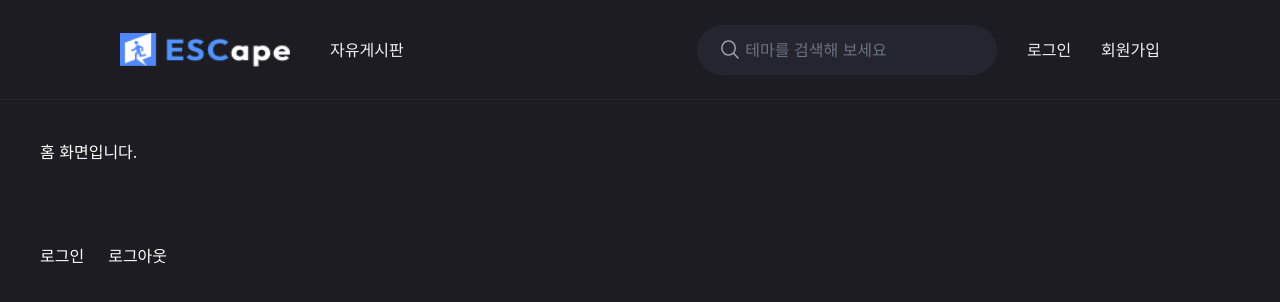
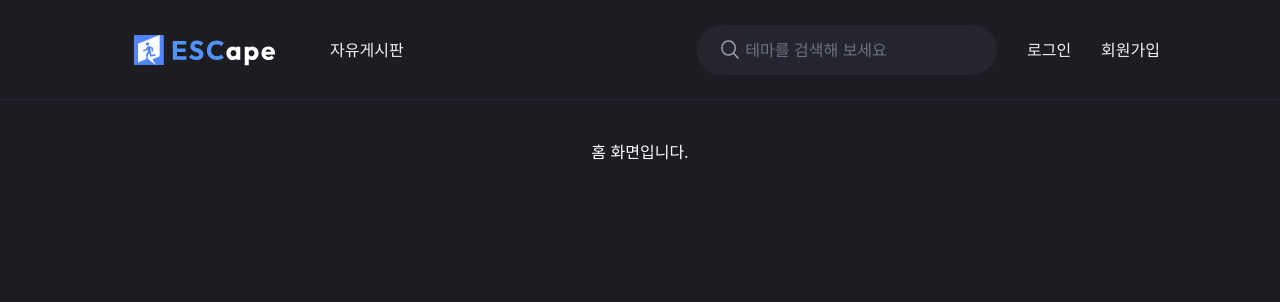
Before and after one commit to ojm51/ESCape, a Next.js app: page / in a window 1280 px wide. Shown: the top 302 px of the page. Built offline with nearby package versions, Linux system fonts and the light colour scheme.

Commit message:
fix: 헤더 내용 변경

```diff
--- a/src/components/@shared/layout/Header.tsx
+++ b/src/components/@shared/layout/Header.tsx
@@ -2,15 +2,23 @@ import Image from 'next/image'
 import { PropsWithChildren, useEffect, useState } from 'react'
 import Link from 'next/link'
 import iconHamburger from '@icons/icon_hamburger.svg'
-import logoBig from '@images/logo_big_image.png'
+import logoBig from '@images/logo.svg'
 import iconGlass from '@icons/icon_glass.svg'
+import defaultProfileImage from '@images/user_default.svg'
 import { useRouter } from 'next/router'
 import classNames from 'classnames'
+import { useAuth } from '@/contexts/AuthProvider'
 
 export default function Header({ children }: PropsWithChildren) {
+  const { user, logout } = useAuth()
   const [isLogin, setIsLogin] = useState(false)
   const { pathname } = useRouter()
-  //엑세스 토큰이 있으면 내프로필, 없으면 로그인
+
+  const handleLogout = () => {
+    logout()
+  }
+
+  // 엑세스 토큰이 있으면 내프로필, 없으면 로그인
   useEffect(() => {
     const accessToken = localStorage.getItem('accessToken')
     if (accessToken) {
@@ -18,7 +26,8 @@ export default function Header({ children }: PropsWithChildren) {
     } else {
       setIsLogin(false)
     }
-  }, [])
+  }, [user])
+
   return (
     <>
       {!pathname.includes('sign') && (
@@ -45,12 +54,24 @@ export default function Header({ children }: PropsWithChildren) {
                 <Image src={iconGlass} alt="테마검색" width={18.38} height={18.38} className="hidden md:block" />
                 <input placeholder="테마를 검색해 보세요" />
               </div>
-              {isLogin ? (
-                <Link href="/mypage">내 프로필</Link>
+              {user ? (
+                <>
+                  <Link href="/mypage" className="flex items-center gap-3">
+                    <div className="relative h-[42px] w-[42px] rounded-full overflow-hidden bg-brand-black-light">
+                      <Image
+                        src={user.image || defaultProfileImage}
+                        alt="프로필 이미지"
+                        onError={(e) => (e.currentTarget.src = defaultProfileImage.src)}
+                      />
+                    </div>
+                    {user.nickname}
+                  </Link>
+                  <button type="button" className="text-white" onClick={handleLogout}>로그아웃</button>
+                </>
               ) : (
                 <>
-                  <Link href="signin">로그인</Link>
-                  <Link href="signup">회원가입</Link>
+                  <Link href="/signin">로그인</Link>
+                  <Link href="/signup">회원가입</Link>
                 </>
               )}
             </div>
--- a/src/pages/index.tsx
+++ b/src/pages/index.tsx
@@ -19,26 +19,8 @@ export default function HomePage() {
 
   return (
     <>
-      <h2 className="p-10 text-white">홈 화면입니다.</h2>
-      <div className="flex gap-6 p-10">
-        {user ? (
-          <>
-            <span className="text-white">이름: {user.nickname}</span>
-            <button type="button" className="text-white" onClick={handleLogout}>
-              로그아웃
-            </button>
-          </>
-        ) : (
-          <>
-            <a className="text-white" href="/signin">
-              로그인
-            </a>
-            <button type="button" className="text-white" onClick={handleLogout}>
-              로그아웃
-            </button>
-          </>
-        )}
-      </div>
+      <h2 className="p-10 text-center text-white">홈 화면입니다.</h2>
+
     </>
   )
 }
```
Also changed, not shown: public/images/user_default.svg (added).
